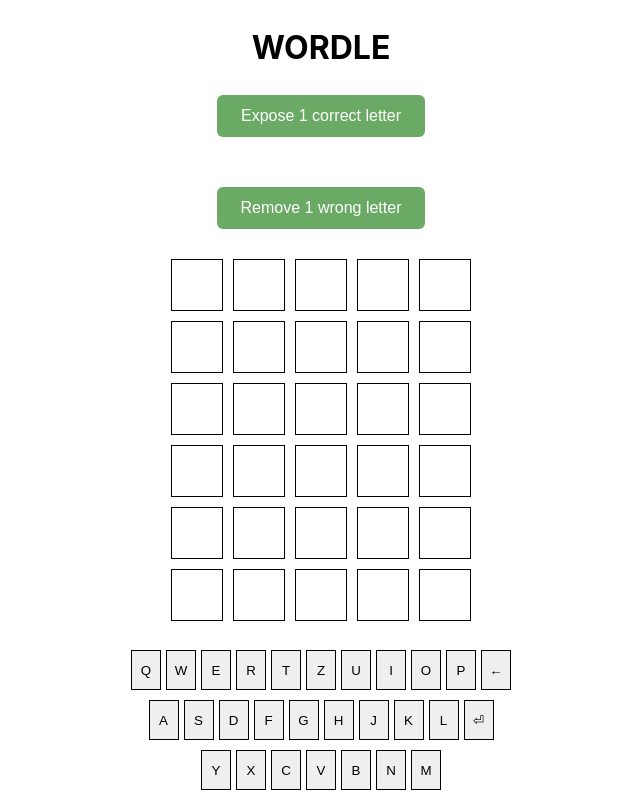
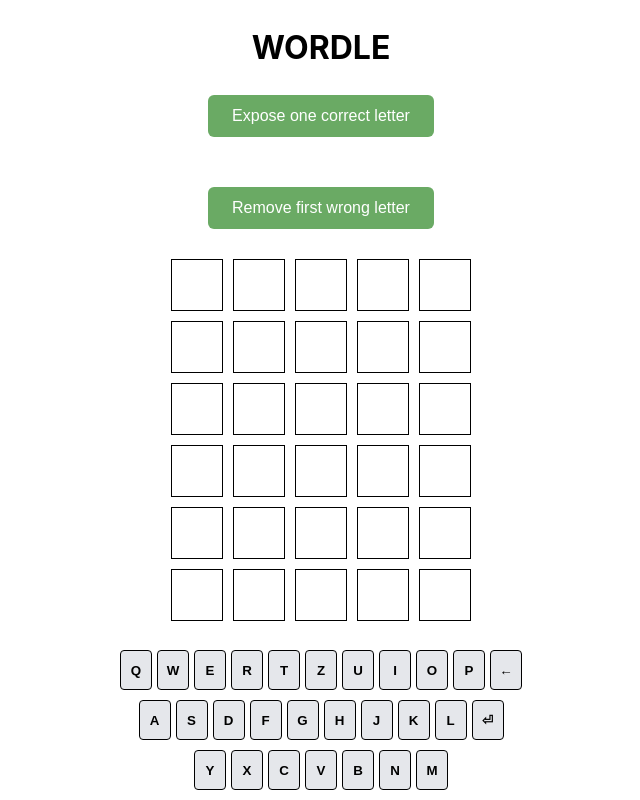
Before and after one commit to MarinKukucka/Wordle, a React (Create React App) app: page / in a window 1280 px wide. Shown: the whole page, without its empty margins (319-959 px from the left). Built offline with nearby package versions, Linux system fonts and the light colour scheme.

Commit message:
restyle keyboard

```diff
--- a/src/components/Hints/Hints.tsx
+++ b/src/components/Hints/Hints.tsx
@@ -25,7 +25,7 @@
                     onClick={handleExposeCorrectLetter}
                     hidden={isExposeUsed}
                 >
-                    Expose 1 correct letter
+                    Expose one correct letter
                 </button>
             )}
             <button
@@ -33,7 +33,7 @@
                 onClick={handleRemoveWrongLetterFromKeyboard}
                 hidden={removeUsed >= 2}
             >
-                Remove 1 wrong letter
+                Remove {removeUsed === 0 ? "first" : "second"} wrong letter
             </button>
         </div>
     );
--- a/src/components/Keyboard/Keyboard.module.css
+++ b/src/components/Keyboard/Keyboard.module.css
@@ -9,22 +9,27 @@
 .key {
     border: 1px solid black;
     height: 40px;
-    width: 30px;
-    align-items: center;
+    width: 32px;
+    border-radius: 4px;
+    background-color: #e5e7eb;
+    font-weight: 600;
     display: flex;
     justify-content: center;
     align-items: center;
+    cursor: pointer;
+    user-select: none;
 }
 
+
 .key:hover {
-    background-color: lightblue;
+    background-color: #dbeafe;
 }
 
 .key:active {
-    box-shadow: 0 3px #666;
-    transform: translateY(3px);
+    transform: translateY(2px);
 }
 
 .wrongKey {
     background-color: grey;
+    color: #f9fafb;
 }
```
